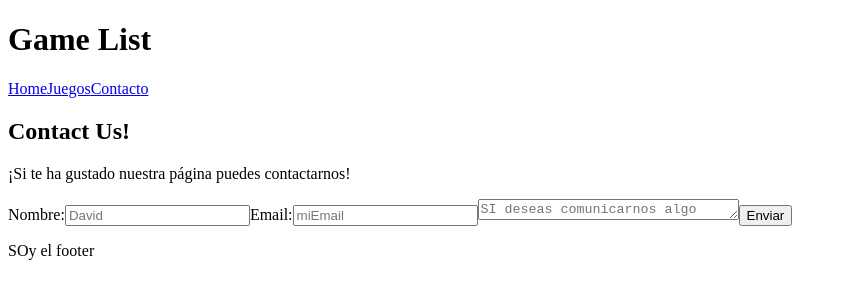
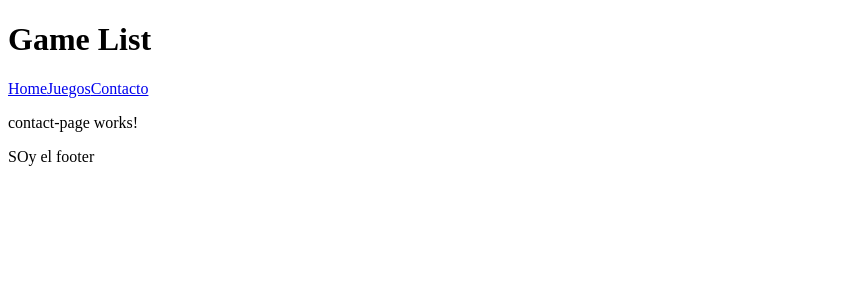
Before and after one commit to dhx101/proyecto-grupal-angular, an Angular app: page /contact in a window 1280 px wide. Shown: the top 300 px of the page, without its empty margins (0-847 px from the left). Built offline with nearby package versions, Linux system fonts and the light colour scheme.

Commit message:
Revert "forms"

```diff
--- a/src/app/app.config.ts
+++ b/src/app/app.config.ts
@@ -2,8 +2,7 @@ import { ApplicationConfig } from '@angular/core';
 import { provideRouter } from '@angular/router';
 
 import { routes } from './app.routes';
-import { provideHttpClient } from '@angular/common/http';
 
 export const appConfig: ApplicationConfig = {
-  providers: [provideRouter(routes), provideHttpClient()]
+  providers: [provideRouter(routes)]
 };
--- a/src/app/pages/contact-page/contact-page.component.html
+++ b/src/app/pages/contact-page/contact-page.component.html
@@ -1,12 +1 @@
-<h2>Contact Us!</h2>
-<div>
-    <p>¡Si te ha gustado nuestra página puedes contactarnos!</p>
-</div>
-<form (ngSubmit)="onSubmit()">
-    <label for="name">Nombre:</label>
-    <input type="text" id="name" placeholder="David">
-    <label for="email">Email:</label>
-    <input type="email" id="email" placeholder="miEmail">
-    <textarea name="textarea" id="textarea" cols="30" rows="1" placeholder="SI deseas comunicarnos algo"></textarea>
-<button>Enviar</button>
-</form>
+<p>contact-page works!</p>
--- a/src/app/pages/contact-page/contact-page.component.ts
+++ b/src/app/pages/contact-page/contact-page.component.ts
@@ -1,28 +1,12 @@
-import { ApiService } from './../../services/api.service';
 import { Component } from '@angular/core';
-import { FormBuilder, FormGroup, FormsModule, ReactiveFormsModule, Validators } from '@angular/forms';
 
 @Component({
   selector: 'app-contact-page',
   standalone: true,
-  imports: [FormsModule, ReactiveFormsModule],
+  imports: [],
   templateUrl: './contact-page.component.html',
   styleUrl: './contact-page.component.css'
 })
 export class ContactPageComponent {
-  contactForm!:FormGroup;
 
-  constructor( private formBuilder:FormBuilder, private ApiService:ApiService) {
-    this.contactForm = this.formBuilder.group(
-      {
-        name:["", Validators.required],
-        email:["", Validators.required],
-        textarea:[""]
-      }
-    )
-  }
-  onSubmit() {
-    console.log(this.contactForm.value);
-
-  }
 }
--- a/src/app/services/api.service.ts
+++ /dev/null
@@ -1,17 +0,0 @@
-import { HttpClient } from '@angular/common/http';
-import { Injectable } from '@angular/core';
-
-@Injectable({
-  providedIn: 'root',
-})
-export class ApiService {
-  constructor(private http: HttpClient) {}
-
-  getNextpage = () => {
-    this.http.get(`http://localhost:3000/games`);
-  };
-
-  sendForm = (form: any) => {
-    this.http.post(`http://localhost:3000/forms`, form);
-  };
-}
```
Also changed, not shown: src/app/back/db.json (+3 -6 lines), 1 other file (tests, documents, lock files or other folders).
